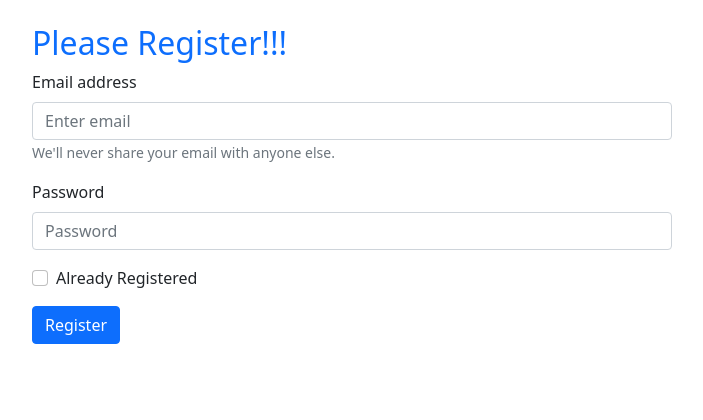
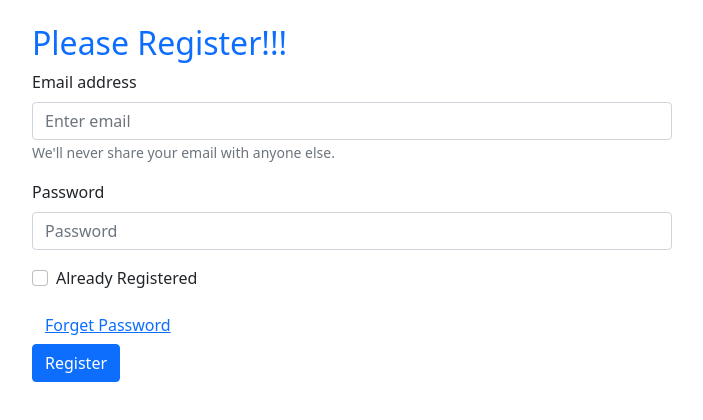
Before and after one commit to abdulmatin303/email-password-auth, a React (Create React App) app: page / in a window 1280 px wide. Shown: the top 420 px of the page, without its empty margins (288-991 px from the left). Built offline with nearby package versions, Linux system fonts and the light colour scheme.

Commit message:
Handle Email Verification, Forget Password or Reset Password

```diff
--- a/src/App.js
+++ b/src/App.js
@@ -1,6 +1,6 @@
 import './App.css';
 import 'bootstrap/dist/css/bootstrap.min.css';
-import { createUserWithEmailAndPassword, getAuth, signInWithEmailAndPassword } from "firebase/auth";
+import { createUserWithEmailAndPassword, getAuth, sendEmailVerification, sendPasswordResetEmail, signInWithEmailAndPassword } from "firebase/auth";
 import app from './firebase.init';
 import Form from 'react-bootstrap/Form';
 import Button from 'react-bootstrap/Button';
@@ -49,6 +49,7 @@
     setError('');
 
     if(registered) {
+      console.log(email, password);
       signInWithEmailAndPassword(auth, email, password)
       .then(result =>{
         const user = result.user;
@@ -67,6 +68,7 @@
         console.log(user);
         setEmail('');
         setPassword('');
+        verifyEmail();
       })
       .catch(error => {
         console.error(error);
@@ -75,6 +77,22 @@
     }
     event.preventDefault();
   }
+
+  const handlePasswordReset = () => {
+    sendPasswordResetEmail(auth, email)
+    .then(() => {
+      console.log('email sent');
+    })
+  }
+
+  const verifyEmail = () => {
+    sendEmailVerification(auth.currentUser)
+    .then(() => {
+      console.log('Email verification');
+    })
+
+  }
+
 
   return (
     <div>
@@ -112,6 +130,8 @@
             <Form.Check onChange={handleRegisteredChange} type="checkbox" label="Already Registered" />
           </Form.Group>
           <p className='text-danger'>{error}</p>
+          <Button onClick={handlePasswordReset} variant="link">Forget Password</Button>
+          <br />
           <Button variant="primary" type="submit">
             {registered ? 'Login' : 'Register'}
           </Button>
```
